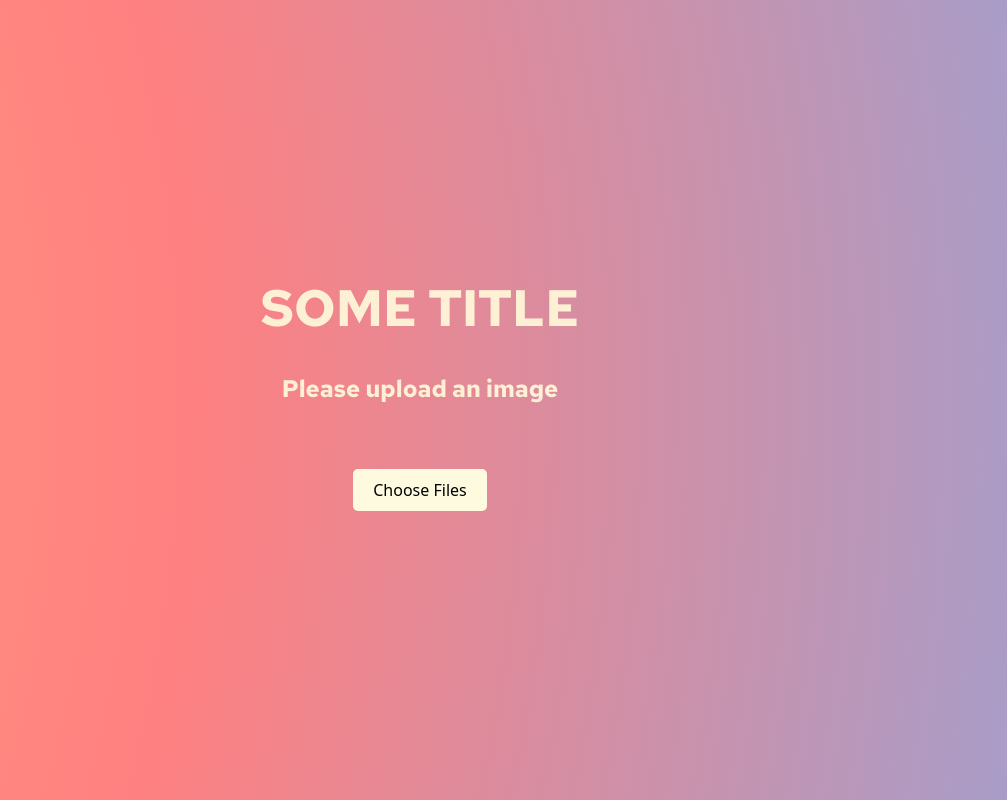
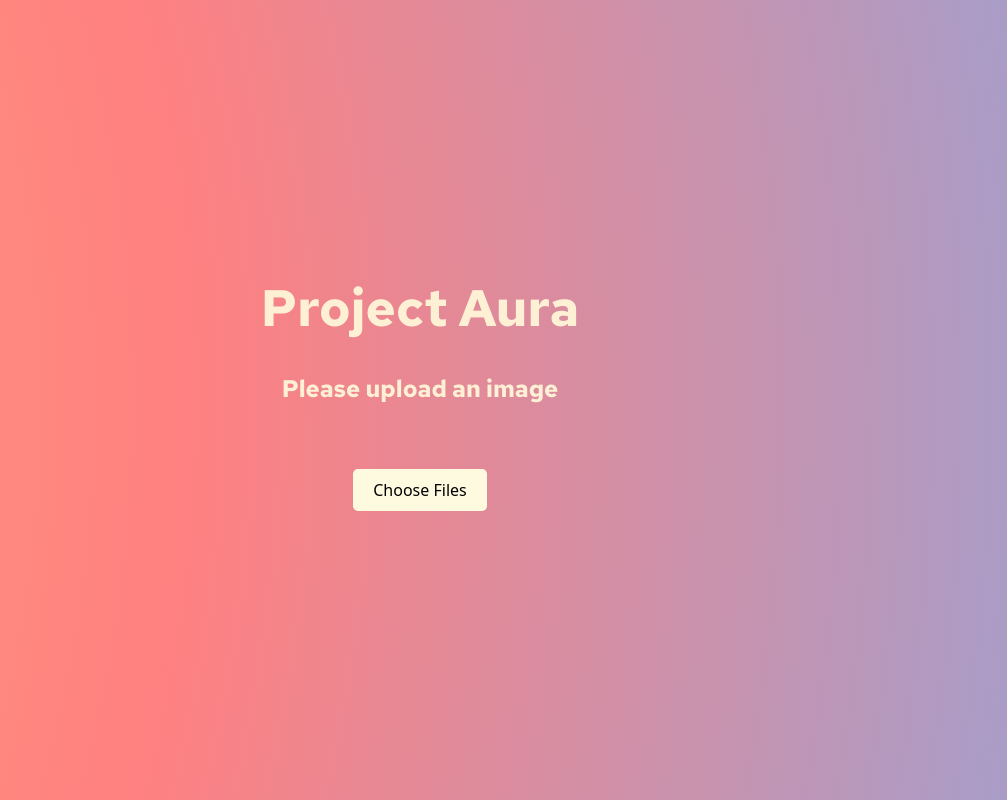
Before and after one commit to maida5/ctp-hacks-2025, a React (Vite) app in the folder ctp-hacks-2025/: page / in a window 1280 px wide. Shown: the whole page, without its empty margins (220-1227 px from the left). Built offline with nearby package versions, Linux system fonts and the light colour scheme.

Commit message:
added project name

```diff
--- a/ctp-hacks-2025/index.html
+++ b/ctp-hacks-2025/index.html
@@ -4,7 +4,7 @@
     <meta charset="UTF-8" />
     <link rel="icon" type="image/svg+xml" href="/vite.svg" />
     <meta name="viewport" content="width=device-width, initial-scale=1.0" />
-    <title>CTP Hacks</title>
+    <title>Project Aura</title>
   </head>
   <body>
     <div id="root"></div>
--- a/ctp-hacks-2025/src/App.jsx
+++ b/ctp-hacks-2025/src/App.jsx
@@ -5,7 +5,7 @@ import ImageUploader from './ImageUploader'
 function App() {
   return (
     <div className="animated-background">
-      <h1>SOME TITLE</h1>
+      <h1>Project Aura</h1>
       <h2>Please upload an image</h2>
       <div className="card">
         <ImageUploader />
```
